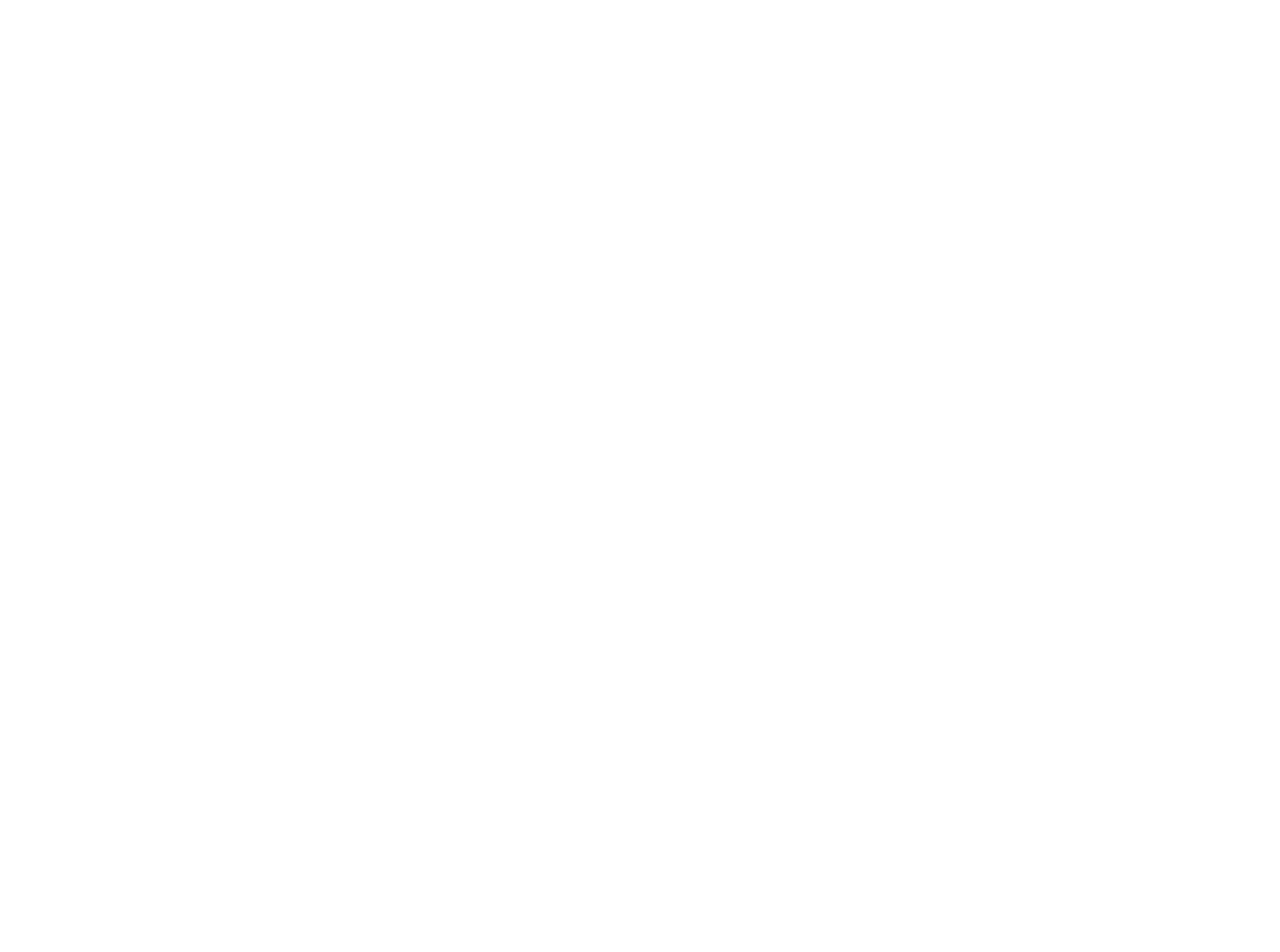
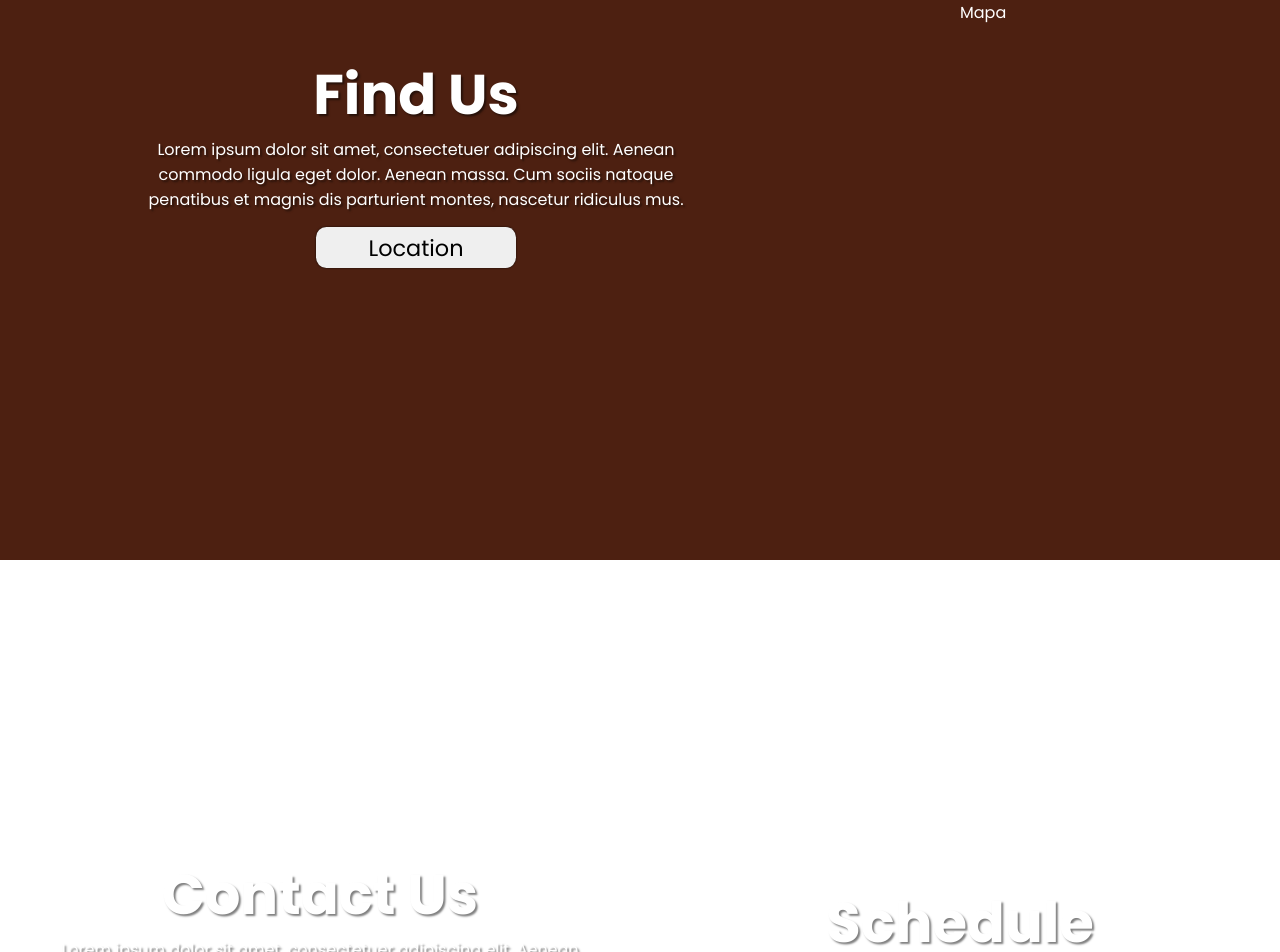
Before and after one commit to lauraschoerken/bodegon-puerto-cruz, a React (Vite) app: page / in a window 1280 px wide. Shown: the part 1840-2792 px from the top of the page. Before the commit the page ends 1600 px from the top, so only its background shows below. Built offline with nearby package versions, Linux system fonts and the light colour scheme.

Commit message:
feat: add contact and location to Home

```diff
--- a/src/components/Home/components/HomeComponent.tsx
+++ b/src/components/Home/components/HomeComponent.tsx
@@ -4,6 +4,8 @@
 import SectionBanner from '../../elements/SectionBanner/SectionBanner'
 import './HomeComponent.scss'
 import React from 'react'
+import LocationElement from '../../elements/LocationElement/LocationElement'
+import ContactElement from '../../elements/ContactElement/ContactElement'
 
 const HomeComponent = () => {
 	const { t } = useTranslation()
@@ -22,6 +24,8 @@
 					backgroundImage='https://s3-alpha-sig.figma.com/img/adf0/dbff/a4c0afb21f7b08e8a81a363f60fdfe25?Expires=1693180800&Signature=lVadcBYplTmlQZueo-HogbiYW-EZgOwLOU5IdhyIzUW-EDTwaMqvfu0S5v7yK1m4jagwWErb0p5Yz066C2aDn8V-BjgztTSKIVZOTzM0x5~HspdWEJYMpzxXS~RwpV~AP3466ANHB0wHfqEcyEd0q4NqK4ebQtKF2nZGUAHqUh2a7Ae6GAWLM-OD~f2SY4P0yAQ5cAicIUJEBHZD~AECawpY8URdfgbG2cERz0JfrDAQrTeqXJJl46PCkWIKkcr7w6ydwhgEaSHj2wPvlB3wZM9m~YVvf6nCmo9yHpAiVAwsjt312vsAnwDvKGAZVLqNrcyB73PNfBM4V9252F14VQ__&Key-Pair-Id=APKAQ4GOSFWCVNEHN3O4'
 				/>
 				<MenuElement />
+				<LocationElement />
+				<ContactElement />
 			</div>
 		</div>
 	)
```
